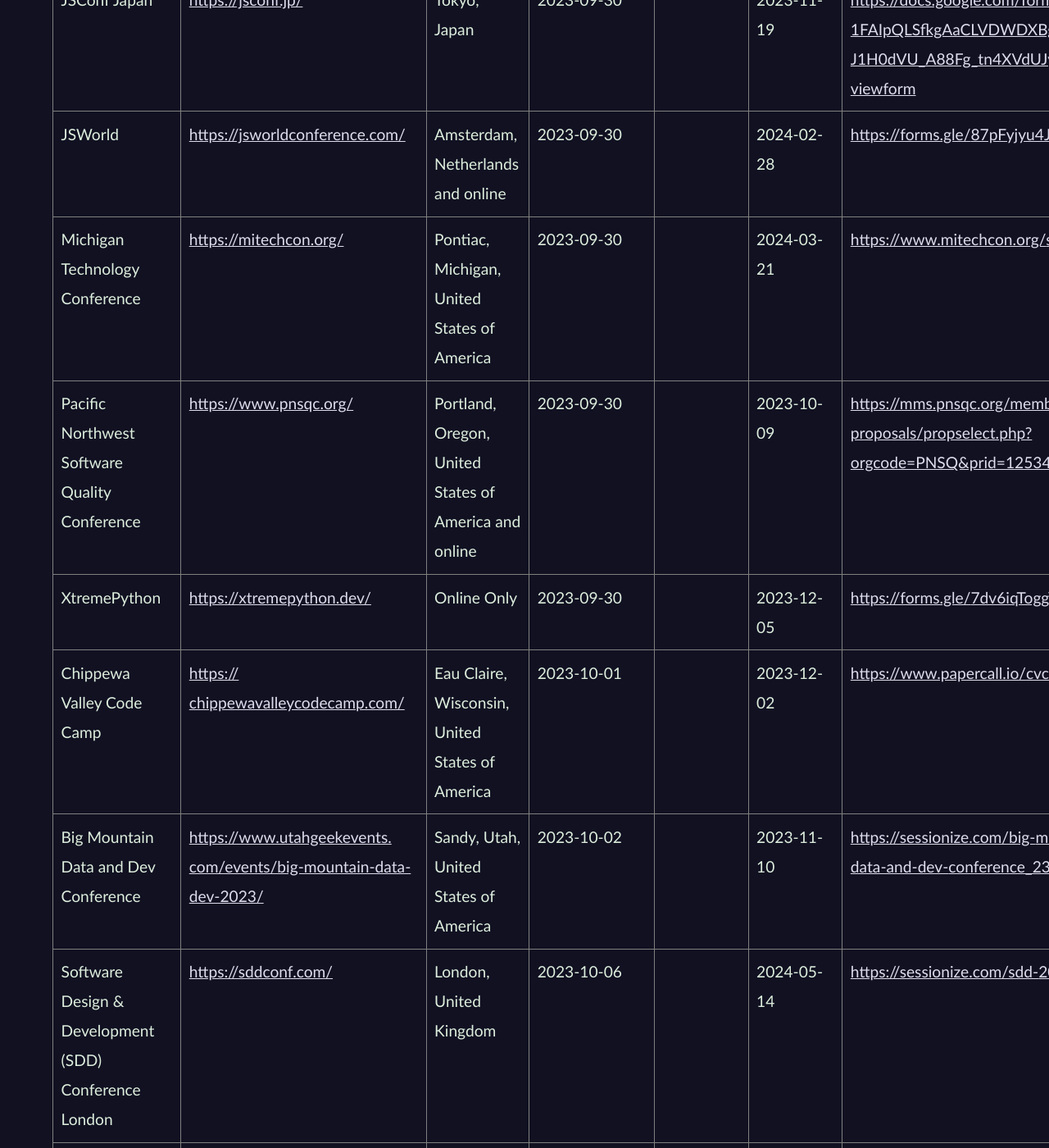
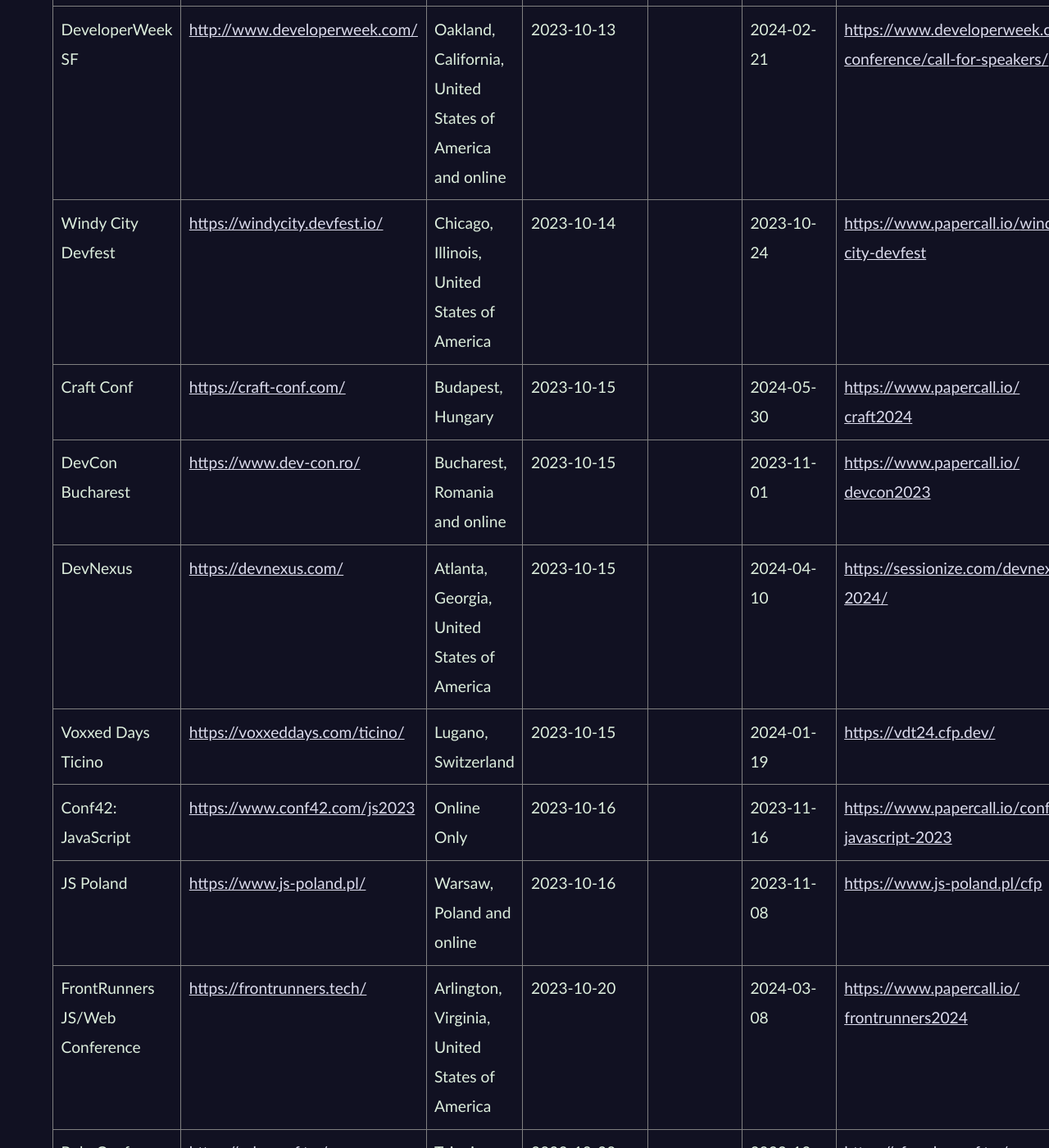
Before and after one commit to CodosaurusLLC/CodosaurusLLC.github.io, a Jekyll site: the page built from speaking/cfps-ending-soon.md, in a window 1280 px wide and 1400 px high, scrolled down 1416 px. Shown: the whole window at 82% size. Built offline with Jekyll 4.4.1, drawn with Linux system fonts in a browser that asks for light colours; some of the changed text lies outside the part shown.

Commit message:
update cfps

```diff
--- a/speaking/cfps-ending-soon.md
+++ b/speaking/cfps-ending-soon.md
@@ -6,7 +6,7 @@
 notes: Use Airtable to mail view to self (select all, and send from context menu), copy table from email, remove styling, and update date.
 ---
 
-<center>LAST UPDATED: 2023-09-29</center>
+<center>LAST UPDATED: 2023-10-06</center>
 
 This is a list of CfPs
 (Calls for Papers/Presentations/Participation/etc.)
@@ -69,121 +69,311 @@
       <th>CFP Link</th>
     </tr>
     <tr>
-      <td>Code:Dive</td>
-      <td><a href="https://codedive.pl/" target="_blank">https://codedive.pl/</a></td>
-      <td>Wrocław, Poland</td>
-      <td>2023-09-30</td>
-      <td></td>
-      <td>2023-11-16</td>
-      <td><a href="http://nokia.ly/3ZbeArI" target="_blank">http://nokia.ly/3ZbeArI</a></td>
+      <td>
+        Software Design &amp; Development (SDD) Conference London
+      </td>
+      <td>
+        <a href="https://sddconf.com/" target="_blank">https://sddconf.com/</a>
+      </td>
+      <td>
+        London, United Kingdom
+      </td>
+      <td>
+        2023-10-06
+      </td>
+      <td>
+      </td>
+      <td>
+        2024-05-14
+      </td>
+      <td>
+        <a href="https://sessionize.com/sdd-2024" target="_blank">https://sessionize.com/sdd-<wbr>2024</a>
+      </td>
     </tr>
     <tr>
-      <td>DevWorld</td>
-      <td><a href="https://devworldconference.com/" target="_blank">https://devworldconference.<wbr>com/</a></td>
-      <td>Amsterdam, Netherlands</td>
-      <td>2023-09-30</td>
-      <td></td>
-      <td>2024-02-29</td>
-      <td><a href="https://forms.gle/wtCyAZMRUaTgucn78" target="_blank">https://forms.gle/<wbr>wtCyAZMRUaTgucn78</a></td>
+      <td>
+        NDC Sydney
+      </td>
+      <td>
+        <a href="https://ndcsydney.com/" target="_blank">https://ndcsydney.com/</a>
+      </td>
+      <td>
+        Sydney, Australia and online
+      </td>
+      <td>
+        2023-10-08
+      </td>
+      <td>
+      </td>
+      <td>
+        2024-02-14
+      </td>
+      <td>
+        <a href="https://ndcsydney.com/call-for-papers" target="_blank">https://ndcsydney.com/call-<wbr>for-papers</a>
+      </td>
     </tr>
     <tr>
-      <td>GDG DevFest DC</td>
-      <td><a href="https://www.devfestdc.org/" target="_blank">https://www.devfestdc.org/</a></td>
-      <td>Washington, District of Columbia, United States of America</td>
-      <td>2023-09-30</td>
-      <td></td>
-      <td>2023-10-20</td>
-      <td><a href="https://docs.google.com/forms/d/1N6QryhORF9I3qNq2srxB1wh-8UAxuQcRnZtMTtWsVqU/viewform" target="_blank">https://docs.google.com/forms/<wbr>d/1N6QryhORF9I3qNq2srxB1wh-<wbr>8UAxuQcRnZtMTtWsVqU/viewform</a></td>
+      <td>
+        XtremePython
+      </td>
+      <td>
+        <a href="https://xtremepython.dev/" target="_blank">https://xtremepython.dev/</a>
+      </td>
+      <td>
+        Online Only
+      </td>
+      <td>
+        2023-10-10
+      </td>
+      <td>
+      </td>
+      <td>
+        2023-12-05
+      </td>
+      <td>
+        <a href="https://forms.gle/7dv6iqToggY8Gshs5" target="_blank">https://forms.gle/<wbr>7dv6iqToggY8Gshs5</a>
+      </td>
     </tr>
     <tr>
-      <td>JSConf Japan</td>
-      <td><a href="https://jsconf.jp/" target="_blank">https://jsconf.jp/</a></td>
-      <td>Tokyo, Japan</td>
-      <td>2023-09-30</td>
-      <td></td>
-      <td>2023-11-19</td>
-      <td><a href="https://docs.google.com/forms/d/e/1FAIpQLSfkgAaCLVDWDXBgnFJt-J1H0dVU_A88Fg_tn4XVdUJyMkCvMA/viewform" target="_blank">https://docs.google.com/forms/<wbr>d/e/<wbr>1FAIpQLSfkgAaCLVDWDXBgnFJt-<wbr>J1H0dVU_A88Fg_tn4XVdUJyMkCvMA/<wbr>viewform</a></td>
+      <td>
+        DeveloperWeek SF
+      </td>
+      <td>
+        <a href="http://www.developerweek.com/" target="_blank">http://www.developerweek.com/</a>
+      </td>
+      <td>
+        Oakland, California, United States of America and online
+      </td>
+      <td>
+        2023-10-13
+      </td>
+      <td>
+      </td>
+      <td>
+        2024-02-21
+      </td>
+      <td>
+        <a href="https://www.developerweek.com/conference/call-for-speakers/" target="_blank">https://www.developerweek.com/<wbr>conference/call-for-speakers/</a>
+      </td>
     </tr>
     <tr>
-      <td>JSWorld</td>
-      <td><a href="https://jsworldconference.com/" target="_blank">https://jsworldconference.com/</a></td>
-      <td>Amsterdam, Netherlands and online</td>
-      <td>2023-09-30</td>
-      <td></td>
-      <td>2024-02-28</td>
-      <td><a href="https://forms.gle/87pFyjyu4J8bdGMH7" target="_blank">https://forms.gle/<wbr>87pFyjyu4J8bdGMH7</a></td>
+      <td>
+        Windy City Devfest
+      </td>
+      <td>
+        <a href="https://windycity.devfest.io/" target="_blank">https://windycity.devfest.io/</a>
+      </td>
+      <td>
+        Chicago, Illinois, United States of America
+      </td>
+      <td>
+        2023-10-14
+      </td>
+      <td>
+      </td>
+      <td>
+        2023-10-24
+      </td>
+      <td>
+        <a href="https://www.papercall.io/windy-city-devfest" target="_blank">https://www.papercall.io/<wbr>windy-city-devfest</a>
+      </td>
     </tr>
     <tr>
-      <td>Michigan Technology Conference</td>
-      <td><a href="https://mitechcon.org/" target="_blank">https://mitechcon.org/</a></td>
-      <td>Pontiac, Michigan, United States of America</td>
-      <td>2023-09-30</td>
-      <td></td>
-      <td>2024-03-21</td>
-      <td><a href="https://www.mitechcon.org/speak" target="_blank">https://www.mitechcon.org/<wbr>speak</a></td>
+      <td>
+        Craft Conf
+      </td>
+      <td>
+        <a href="https://craft-conf.com/" target="_blank">https://craft-conf.com/</a>
+      </td>
+      <td>
+        Budapest, Hungary
+      </td>
+      <td>
+        2023-10-15
+      </td>
+      <td>
+      </td>
+      <td>
+        2024-05-30
+      </td>
+      <td>
+        <a href="https://www.papercall.io/craft2024" target="_blank">https://www.papercall.io/<wbr>craft2024</a>
+      </td>
     </tr>
     <tr>
-      <td>Pacific Northwest Software Quality Conference</td>
-      <td><a href="https://www.pnsqc.org/" target="_blank">https://www.pnsqc.org/</a></td>
-      <td>Portland, Oregon, United States of America and online</td>
-      <td>2023-09-30</td>
-      <td></td>
-      <td>2023-10-09</td>
-      <td><a href="https://mms.pnsqc.org/members/proposals/propselect.php?orgcode=PNSQ&amp;prid=1253451" target="_blank">https://mms.pnsqc.org/members/<wbr>proposals/propselect.php?<wbr>orgcode=PNSQ&amp;prid=1253451</a></td>
+      <td>
+        DevCon Bucharest
+      </td>
+      <td>
+        <a href="https://www.dev-con.ro/" target="_blank">https://www.dev-con.ro/</a>
+      </td>
+      <td>
+        Bucharest, Romania and online
+      </td>
+      <td>
+        2023-10-15
+      </td>
+      <td>
+      </td>
+      <td>
+        2023-11-01
+      </td>
+      <td>
+        <a href="https://www.papercall.io/devcon2023" target="_blank">https://www.papercall.io/<wbr>devcon2023</a>
+      </td>
     </tr>
     <tr>
-      <td>XtremePython</td>
-      <td><a href="https://xtremepython.dev/" target="_blank">https://xtremepython.dev/</a></td>
-      <td>Online Only</td>
-      <td>2023-09-30</td>
-      <td></td>
-      <td>2023-12-05</td>
-      <td><a href="https://forms.gle/7dv6iqToggY8Gshs5" target="_blank">https://forms.gle/<wbr>7dv6iqToggY8Gshs5</a></td>
+      <td>
+        DevNexus      </td>
+      <td>
+        <a href="https://devnexus.com/" target="_blank">https://devnexus.com/</a>
+      </td>
+      <td>
+        Atlanta, Georgia, United States of America
+      </td>
+      <td>
+        2023-10-15
+      </td>
+      <td>
+      </td>
+      <td>
+        2024-04-10
+      </td>
+      <td>
+        <a href="https://sessionize.com/devnexus-2024/" target="_blank">https://sessionize.com/<wbr>devnexus-2024/</a>
+      </td>
     </tr>
     <tr>
-      <td>Chippewa Valley Code Camp</td>
-      <td><a href="https://chippewavalleycodecamp.com/" target="_blank">https://<wbr>chippewavalleycodecamp.com/</a></td>
-      <td>Eau Claire, Wisconsin, United States of America</td>
-      <td>2023-10-01</td>
-      <td></td>
-      <td>2023-12-02</td>
-      <td><a href="https://www.papercall.io/cvcc2023" target="_blank">https://www.papercall.io/<wbr>cvcc2023</a></td>
+      <td>
+        Voxxed Days Ticino
+      </td>
+      <td>
+        <a href="https://voxxeddays.com/ticino/" target="_blank">https://voxxeddays.com/ticino/</a>
+      </td>
+      <td>
+        Lugano, Switzerland
+      </td>
+      <td>
+        2023-10-15
+      </td>
+      <td>
+      </td>
+      <td>
+        2024-01-19
+      </td>
+      <td>
+        <a href="https://vdt24.cfp.dev/" target="_blank">https://vdt24.cfp.dev/</a>
+      </td>
     </tr>
     <tr>
-      <td>Big Mountain Data and Dev Conference</td>
-      <td><a href="https://www.utahgeekevents.com/events/big-mountain-data-dev-2023/" target="_blank">https://www.utahgeekevents.<wbr>com/events/big-mountain-data-<wbr>dev-2023/</a></td>
-      <td>Sandy, Utah, United States of America</td>
-      <td>2023-10-02</td>
-      <td></td>
-      <td>2023-11-10</td>
-      <td><a href="https://sessionize.com/big-mountain-data-and-dev-conference_23" target="_blank">https://sessionize.com/big-<wbr>mountain-data-and-dev-<wbr>conference_23</a></td>
+      <td>
+        Conf42: JavaScript
+      </td>
+      <td>
+        <a href="https://www.conf42.com/js2023" target="_blank">https://www.conf42.com/js2023</a>
+      </td>
+      <td>
+        Online Only
+      </td>
+      <td>
+        2023-10-16
+      </td>
+      <td>
+      </td>
+      <td>
+        2023-11-16
+      </td>
+      <td>
+        <a href="https://www.papercall.io/conf42-javascript-2023" target="_blank">https://www.papercall.io/<wbr>conf42-javascript-2023</a>
+      </td>
     </tr>
     <tr>
-      <td>Software Design &amp; Development (SDD) Conference London</td>
-      <td><a href="https://sddconf.com/" target="_blank">https://sddconf.com/</a></td>
-      <td>London, United Kingdom</td>
-      <td>2023-10-06</td>
-      <td></td>
-      <td>2024-05-14</td>
-      <td><a href="https://sessionize.com/sdd-2024" target="_blank">https://sessionize.com/sdd-<wbr>2024</a></td>
+      <td>
+        JS Poland
+      </td>
+      <td>
+        <a href="https://www.js-poland.pl/" target="_blank">https://www.js-poland.pl/</a>
+      </td>
+      <td>
+        Warsaw, Poland and online
+      </td>
+      <td>
+        2023-10-16
+      </td>
+      <td>
+      </td>
+      <td>
+        2023-11-08
+      </td>
+      <td>
+        <a href="https://www.js-poland.pl/cfp" target="_blank">https://www.js-poland.pl/cfp</a>
+      </td>
     </tr>
     <tr>
-      <td>NDC Sydney</td>
-      <td><a href="https://ndcsydney.com/" target="_blank">https://ndcsydney.com/</a></td>
-      <td>Sydney, Australia and online</td>
-      <td>2023-10-08</td>
-      <td></td>
-      <td>2024-02-14</td>
-      <td><a href="https://ndcsydney.com/call-for-papers" target="_blank">https://ndcsydney.com/call-<wbr>for-papers</a></td>
+      <td>
+        FrontRunners JS/Web Conference
+      </td>
+      <td>
+        <a href="https://frontrunners.tech/" target="_blank">https://frontrunners.tech/</a>
+      </td>
+      <td>
+        Arlington, Virginia, United States of America
+      </td>
+      <td>
+        2023-10-20
+      </td>
+      <td>
+      </td>
+      <td>
+        2024-03-08
+      </td>
+      <td>
+        <a href="https://www.papercall.io/frontrunners2024" target="_blank">https://www.papercall.io/<wbr>frontrunners2024</a>
+      </td>
     </tr>
     <tr>
-      <td>DeveloperWeek SF</td>
-      <td><a href="http://www.developerweek.com/" target="_blank">http://www.developerweek.com/</a></td>
-      <td>Oakland, California, United States of America and online</td>
-      <td>2023-10-13</td>
-      <td></td>
-      <td>2024-02-21</td>
-      <td><a href="https://www.developerweek.com/conference/call-for-speakers/" target="_blank">https://www.developerweek.com/<wbr>conference/call-for-speakers/</a></td>
+      <td>
+        RubyConf Taiwan
+      </td>
+      <td>
+        <a href="https://rubyconf.tw/" target="_blank">https://rubyconf.tw/</a>
+      </td>
+      <td>
+        Taipei, Taiwan
+      </td>
+      <td>
+        2023-10-20
+      </td>
+      <td>
+      </td>
+      <td>
+        2023-12-15
+      </td>
+      <td>
+        <a href="https://cfp.rubyconf.tw/activities/2023" target="_blank">https://cfp.rubyconf.tw/<wbr>activities/2023</a>
+      </td>
+    </tr>
+    <tr>
+      <td>
+        Voxxed Days CERN
+      </td>
+      <td>
+        <a href="https://cern.voxxeddays.com/" target="_blank">https://cern.voxxeddays.com/</a>
+      </td>
+      <td>
+        Geneva, Switzerland
+      </td>
+      <td>
+        2023-10-20
+      </td>
+      <td>
+      </td>
+      <td>
+        2024-01-23
+      </td>
+      <td>
+        <a href="https://vdcern24.cfp.dev/" target="_blank">https://vdcern24.cfp.dev/</a>
+      </td>
     </tr>
   </tbody>
 </table>
```
